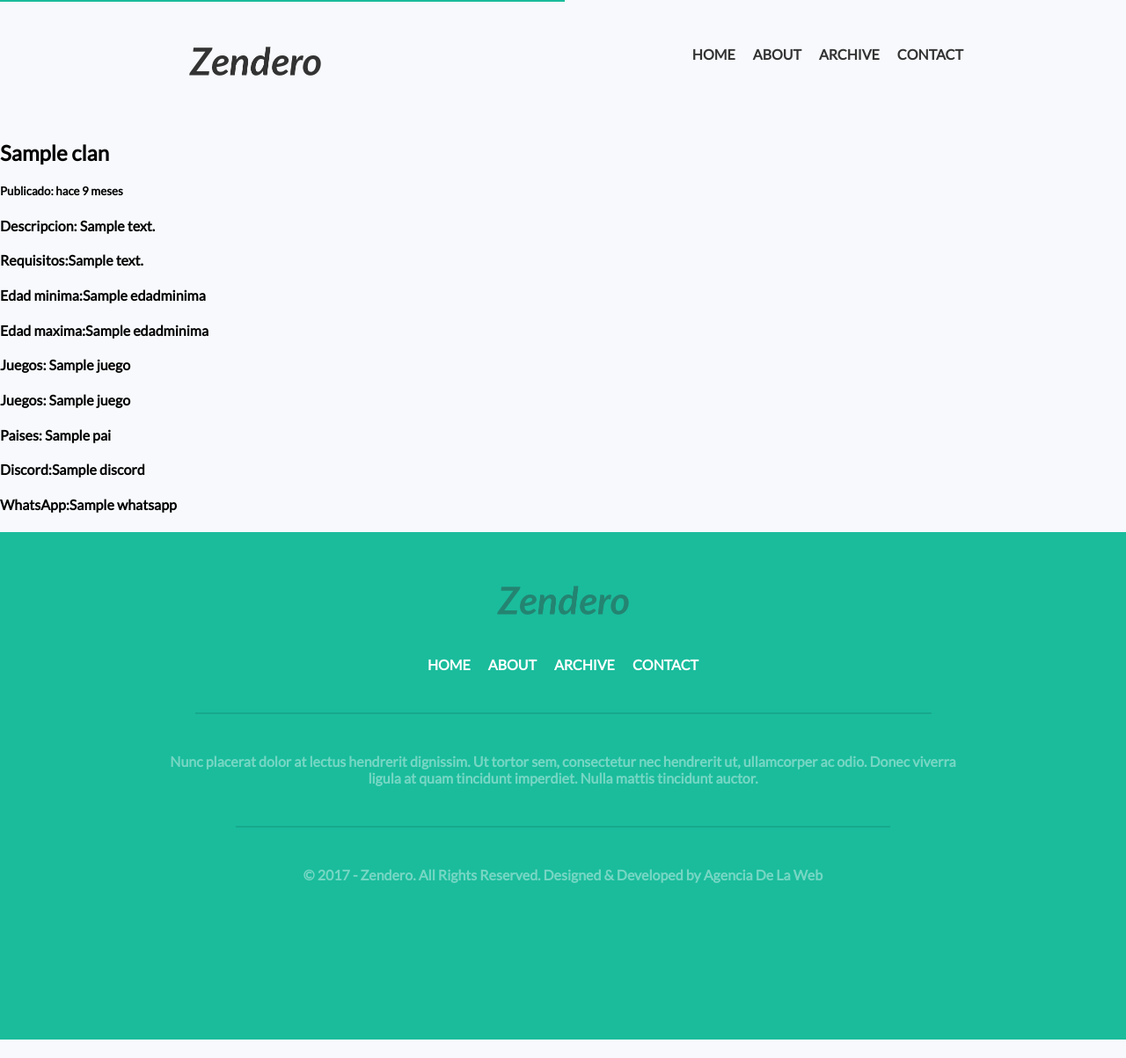
After one commit to Branre/Fclan, a Laravel app: template resources/views/Clans/show.blade.php in a window 1280 px wide. The commit adds this page. Shown: the whole page at 88% size. Run offline with Laravel 8, Linux system fonts and the light colour scheme; the template is opened without the code that fills it: most values are stand-ins (such as "Sample title", 1, 10 or a date in 2020); settings files or empty folders that the repository lacks are supplied; parts of the project's set-up code (start-up, migrations or seed data) failed here and were passed over.

Commit message:
NTP mejorado JL

```diff
--- a/app/Http/Controllers/Admin/ClansController.php
+++ b/app/Http/Controllers/Admin/ClansController.php
@@ -27,7 +27,11 @@ class ClansController extends Controller
     {
         $this->validate($request,
         ['titulo'=>'required',
-        'descripcion'=>'required'
+        'descripcion'=>'required',
+        'requisitos'=>'required',
+        'edadminima'=>'required',
+        'edadmaxima'=>'required',
+        'discord'=>'required',
     ]);
 
         $clan = new Clan;
--- /dev/null
+++ b/resources/views/Clans/show.blade.php
@@ -0,0 +1,32 @@
+@extends('layout')
+
+@section('content')
+<h2>{{ $clan->titulo }}</h2>
+<h5>Publicado: {{ $clan->published_at->diffForHumans() }}</h5>
+<h4>Descripcion: {{ $clan->descripcion }} </h4>
+
+<h4>Requisitos:{{ $clan->requisitos }}<h4>
+
+<h4>Edad minima:{{ $clan->edadminima }}<h4>
+
+<h4>Edad maxima:{{ $clan->edadminima }}<h4>
+
+<h4>Juegos:
+@foreach ($clan->juego as $juego )
+{{ $juego->nombre}}
+@endforeach <h4>
+
+<h4>Juegos:
+@foreach ($clan->juego as $juego )
+{{ $juego->nombre}}
+@endforeach <h4>
+
+<h4>Paises:
+@foreach ($clan->pais as $pais )
+{{ $pais->nombre}}
+@endforeach <h4>
+
+<h4>Discord:{{ $clan->discord }}<h4>
+
+<h4>WhatsApp:{{ $clan->whatsapp}}<h4>
+@endsection
--- a/resources/views/layout.blade.php
+++ b/resources/views/layout.blade.php
@@ -5,10 +5,10 @@
 	<meta http-equiv="X-UA-Compatible" content="IE=edge">
 	<meta name="viewport" content="width=device-width, initial-scale=1, maximum-scale=1">
 	<title>Zendero</title>
-	<link rel="stylesheet" href="css/normalize.css">
-	<link rel="stylesheet" href="css/framework.css">
-	<link rel="stylesheet" href="css/style.css">
-	<link rel="stylesheet" href="css/responsive.css">
+	<link rel="stylesheet" href="/css/normalize.css">
+	<link rel="stylesheet" href="/css/framework.css">
+	<link rel="stylesheet" href="/css/style.css">
+	<link rel="stylesheet" href="/css/responsive.css">
 	<link href="https://fonts.googleapis.com/css?family=Lato" rel="stylesheet">
 	<script src="https://unpkg.com/masonry-layout@4/dist/masonry.pkgd.min.js"></script>
 </head>
--- a/resources/views/welcome.blade.php
+++ b/resources/views/welcome.blade.php
@@ -23,7 +23,7 @@
 				<p>{{ $clan->extracto }}</p>
 				<footer class="container-flex space-between">
 					<div class="read-more">
-						<a href="#" class="text-uppercase c-green">read more</a>
+						<a href="publicacion/{{ $clan->id }}" class="text-uppercase c-green">Leer más</a>
 					</div>
 					<div class="tags container-flex">
 					@foreach ($clan->pais as $pais )
--- a/routes/web.php
+++ b/routes/web.php
@@ -15,7 +15,7 @@
 
 
 Route::get('/','PagesController@home');
-
+Route::get('publicacion/{id}','ClansController@show')->name('clans.show');
 
 Route::group([
     'prefix' => 'admin',
```
Also changed, not shown: app/Http/Controllers/ClansController.php (added, +18 -0 lines), resources/views/Admin/clans/create.blade.php (+10 -3 lines).
